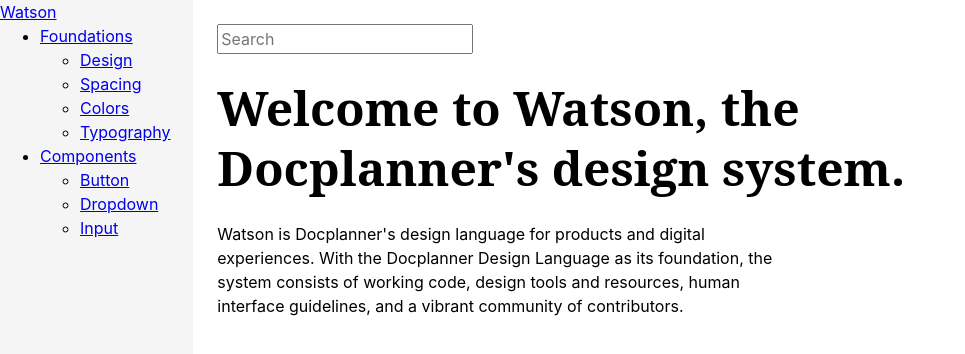
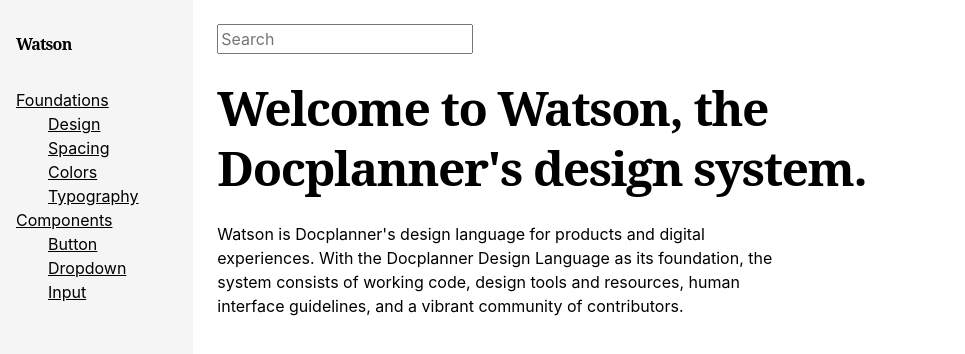
Before and after one commit to danigonlinea/library-docs-nuxt, a Nuxt app: page / in a window 1280 px wide. Shown: the top 354 px of the page, without its empty margins (0-965 px from the left). Built offline with nearby package versions, Linux system fonts and the light colour scheme.

Commit message:
feat(Sidebar): Placeholder styles

```diff
--- a/assets/css/main.scss
+++ b/assets/css/main.scss
@@ -86,6 +86,7 @@
   line-height: 1.25;
   max-width: 30ch;
   margin-bottom: 1.5rem;
+  letter-spacing: -0.03em;
 
   &::first-letter {
     text-transform: capitalize;
--- a/components/Sidebar/Sidebar.scss
+++ b/components/Sidebar/Sidebar.scss
@@ -2,7 +2,28 @@
   min-height: 100vh;
   overflow-y: auto;
   background-color: #f5f5f5;
+  padding: 2rem 1rem;
+
+  ul {
+    list-style: none;
+    margin: 0;
+    padding: 0;
+  }
+
+  ul:nth-child(2) {
+    padding-left: 2rem;
+  }
+
+  a {
+    color: currentColor;
+  }
 }
 
 .watson-logo {
+  text-decoration: none;
+  font-weight: bold;
+  margin-bottom: 2rem;
+  display: inline-block;
+  font-family: 'Noto serif';
+  letter-spacing: -0.05em;
 }
```
